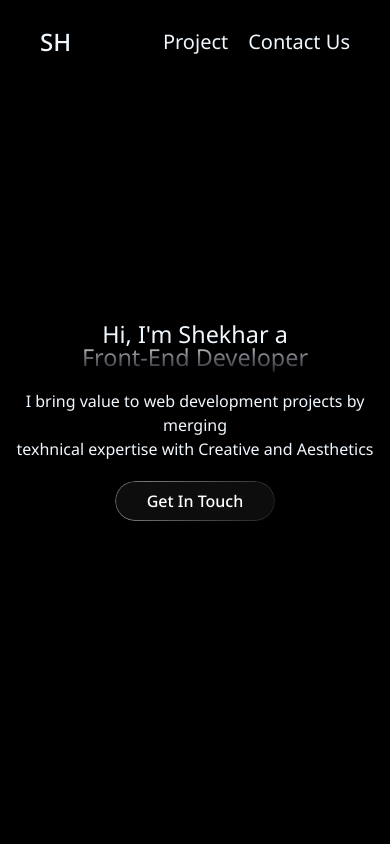
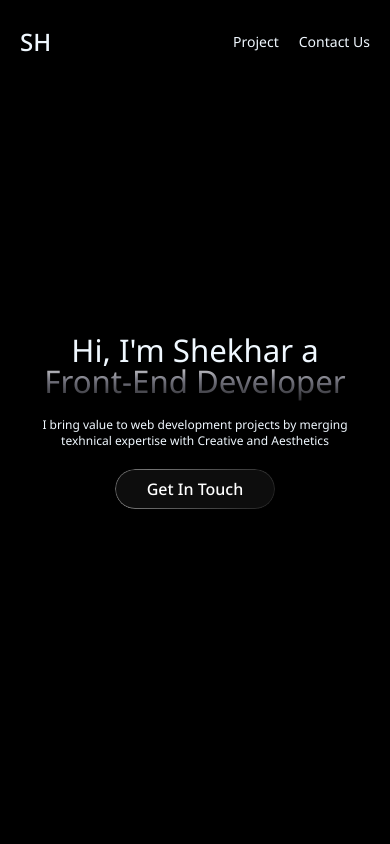
Before and after one commit to Shekhar373/Shekhar_Sharma-portfolio, a React (Vite) app: page / in a window 390 px wide. Shown: the top 844 px of the page. Built offline with nearby package versions, Linux system fonts and the light colour scheme.

Commit message:
little responsive

```diff
--- a/src/App.jsx
+++ b/src/App.jsx
@@ -5,6 +5,7 @@ import Navbar from "./components/Navbar";
 import Work from "./components/Work";
 import Starfield from "./r3f/Starfield";
 import TeckStack from "./components/TeckStack";
+import Projects from "./components/Projects";
 
 const App = () => {
 
@@ -21,8 +22,7 @@ const App = () => {
 
       <div>
         <Hero />
-        <Work />
-        <TeckStack />
+        <Projects />
       </div>
     </div>
   );
--- a/src/components/Hero.jsx
+++ b/src/components/Hero.jsx
@@ -2,11 +2,11 @@ import React from "react";
 
 const Hero = () => {
   return (
-    <div className="h-screen relative z-10 w-full flex flex-col justify-center items-center gap-5 text-center">
-      <h1 className="text-[6vw] leading-[6vw]">
+      <div className="h-screen relative z-10 w-full flex flex-col justify-center items-center gap-5 text-center">
+       <h1 className="text-[8vw] md:text-[6vw] leading-[8vw] md:leading-[6vw]">
         Hi, I'm Shekhar a <br /> <span className="bg-linear-to-t from-zinc-800 via-zinc-500 to-white bg-clip-text text-transparent">Front-End Developer</span>
       </h1>
-      <h1>
+      <h1 className="text-xs md:text-xl">
         I bring value to web development projects by merging <br /> texhnical
         expertise with Creative and Aesthetics
       </h1>
--- a/src/components/Navbar.jsx
+++ b/src/components/Navbar.jsx
@@ -2,11 +2,11 @@ import React from "react";
 
 const Navbar = () => {
   return (
-    <div className="flex p-10 h-[10vh] w-screen justify-between  items-center text-xl">
+    <div className="flex p-5 lg:p-10 h-[10vh] w-screen justify-between  items-center">
       <div>
         <h3 className="text-2xl font-medium">SH</h3>
       </div>
-      <div className="flex gap-5">
+      <div className="flex gap-5 text-sm lg:text-xl">
         <h3>Project</h3>
         <h3>Contact Us</h3>
       </div>
--- /dev/null
+++ b/src/components/Projects.jsx
@@ -0,0 +1,17 @@
+import React from 'react'
+import ProjectCube from '../r3f/ProjectCube'
+import { Canvas } from '@react-three/fiber'
+
+const Projects = () => {
+  return (
+    <div className='h-screen w-full bg-black relative z-10'>
+      <div className='h-screen w-full'>
+          <Canvas>
+              <ProjectCube />
+          </Canvas>
+      </div>
+  </div>
+  )
+}
+
+export default Projects
--- /dev/null
+++ b/src/r3f/ProjectCube.jsx
@@ -0,0 +1,31 @@
+import React, { useRef } from 'react'
+import { useFrame } from '@react-three/fiber'
+import { OrbitControls, useTexture } from '@react-three/drei';
+
+const ProjectCube = () => {
+  const meshRef = useRef();
+
+  const texture = useTexture("/image.jpg")
+
+  useFrame(() => {
+    if (meshRef.current) {
+      meshRef.current.rotation.x += 0.008;
+      meshRef.current.rotation.y += 0.008;
+      meshRef.current.rotation.z += 0.008;
+    }
+  });
+
+  return (
+    <mesh ref={meshRef}>
+      <boxGeometry args={[3, 3, 3, 10, 10, 10]} />
+      <meshBasicMaterial
+       color='orange'
+       map={texture}
+    //    wireframe={true}
+        />
+      {/* <OrbitControls /> */}
+    </mesh>
+  )
+}
+
+export default ProjectCube
```
